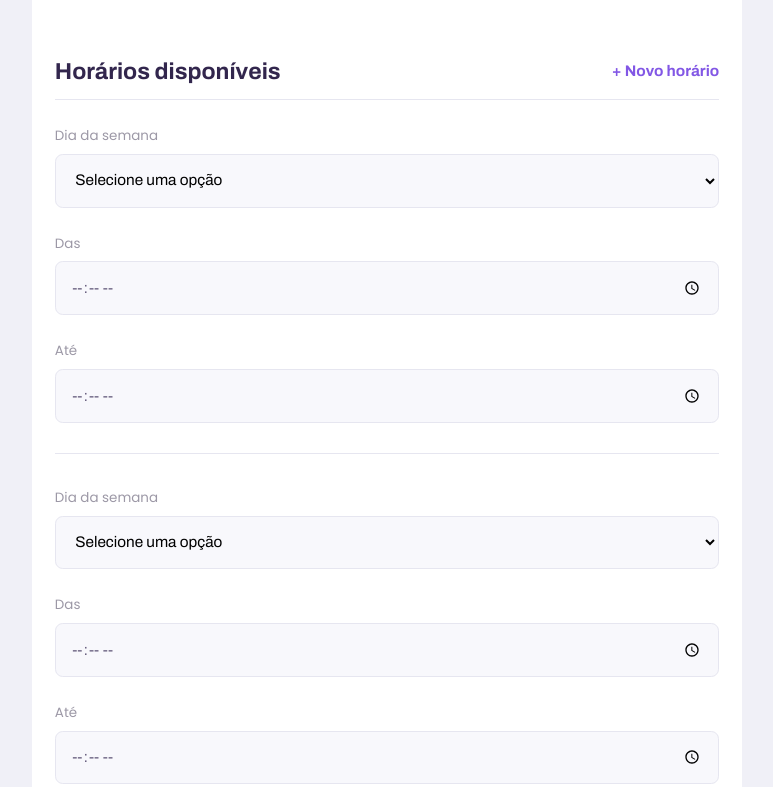
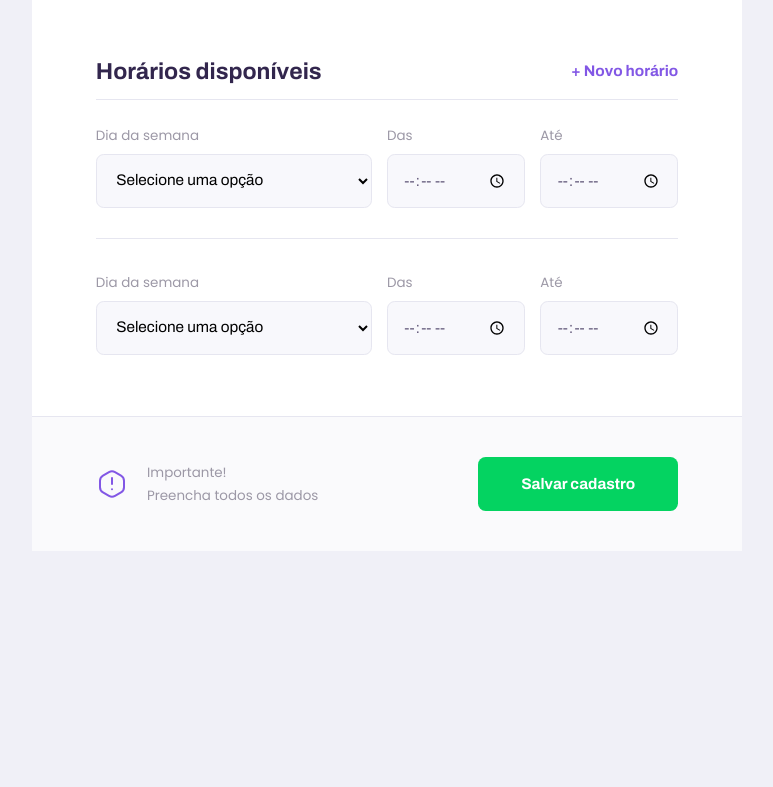
Before and after one commit to MariBecker/proffy, a plain HTML site: page give-classes.html in a window 1280 px wide. Shown: the part 1268-2055 px from the top of the page, without its empty margins (253-1026 px from the left). After the commit the page ends 1819 px from the top, so only its background shows below. Drawn offline with Linux system fonts and the light colour scheme.

Commit message:
Finalizando a estilização da pagina de dar aulas

```diff
--- a/give-classes.html
+++ b/give-classes.html
@@ -88,7 +88,7 @@
             </div>
           </fieldset>
 
-          <fieldset>
+          <fieldset id="schedule-items">
             <legend>
               Horários disponíveis
               <button id="add-time">+ Novo horário</button>
--- a/styles/partials/page-give-classes.css
+++ b/styles/partials/page-give-classes.css
@@ -118,4 +118,38 @@
   #page-give-classes #container {
     max-width: 100vw;
   }
+
+  #page-give-classes .page-header .header-content {
+    margin-bottom: 0;
+
+  }
+
+  #page-give-classes main fieldset {
+    padding: 0 64px;
+  }
+
+  .schedule-item {
+    display: grid;
+    grid-template-columns: 2fr 1fr 1fr;
+    column-gap: 1.6rem;
+  }
+
+  #page-give-classes #schedule-items .select-block+.input-block,
+  #page-give-classes #schedule-items .input-block+.input-block{
+    margin-top: 0;
+  }
+
+  #page-give-classes main footer {
+    padding: 40px 64px;
+
+    display: flex;
+    align-items: center;
+    justify-content: space-between;
+  }
+
+  #page-give-classes main footer button {
+    margin-top: 0;
+
+    width: 200px;
+  }
 }
```
